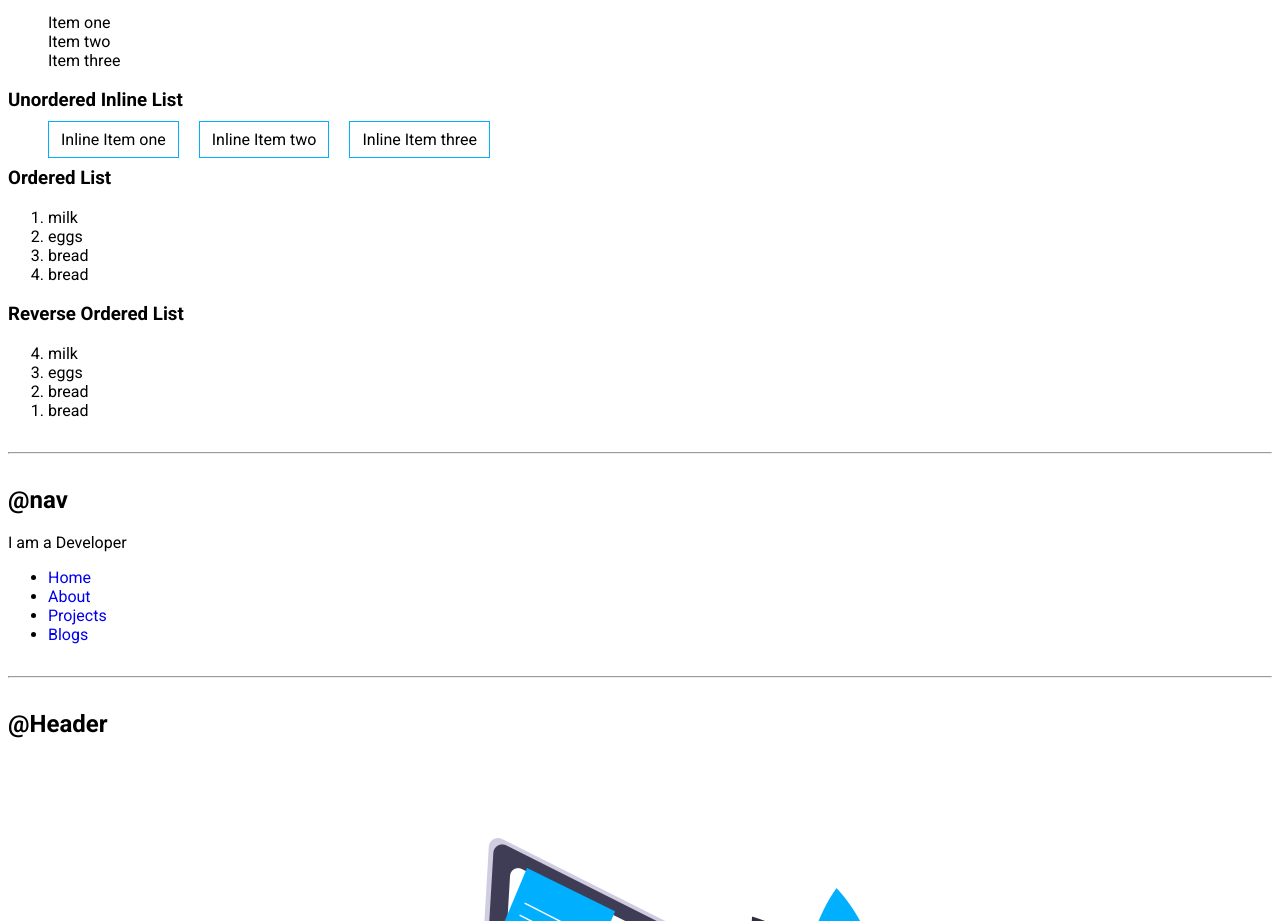
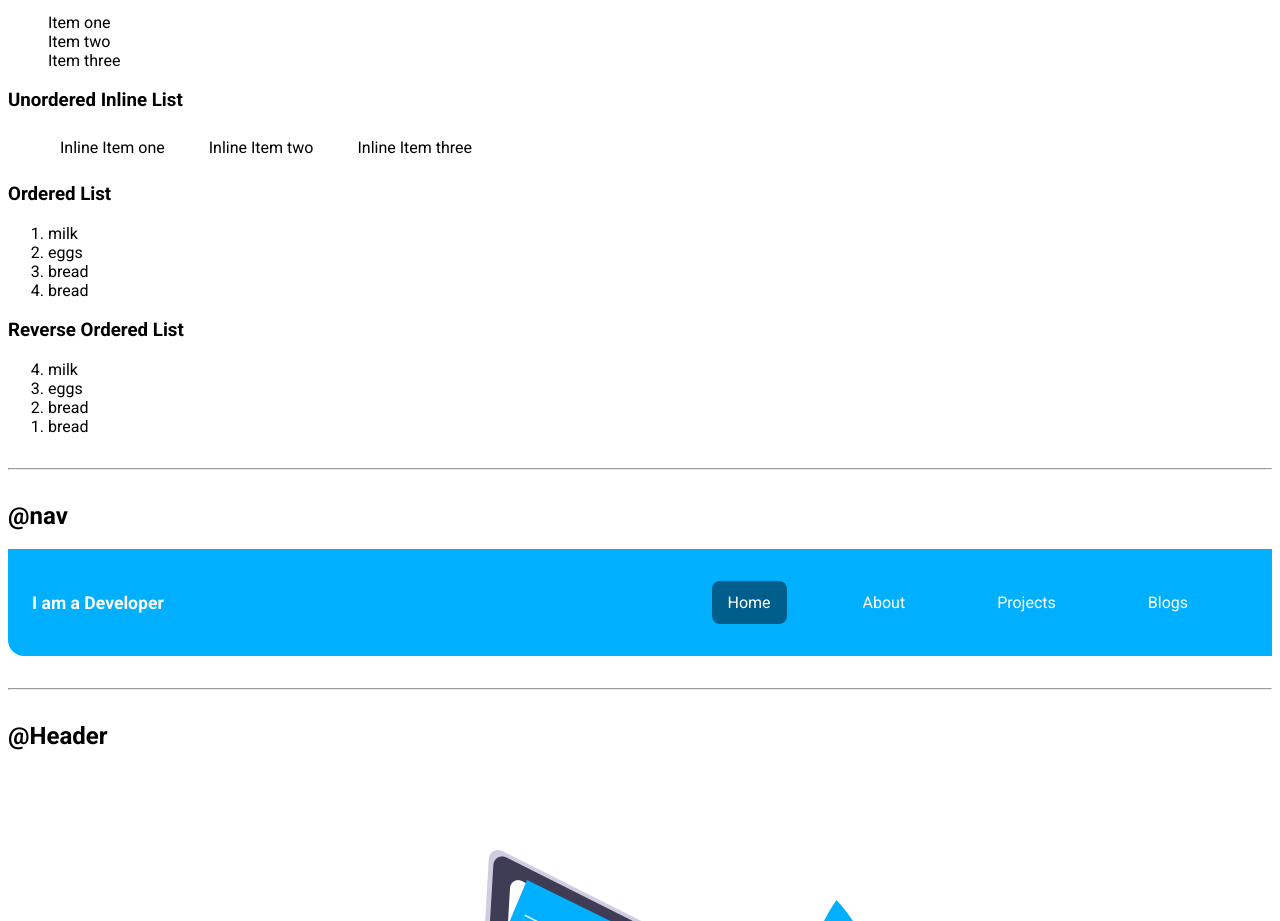
Before and after one commit to bharati-21/bharati-portfolio, a plain HTML site: page index.html in a window 1280 px wide. Shown: the part 1001-1922 px from the top of the page. Drawn offline with Linux system fonts and the light colour scheme.

Commit message:
style: navbar

```diff
--- a/index.html
+++ b/index.html
@@ -88,13 +88,13 @@
         <hr>
 
         <h2>@nav</h2>
-        <nav>
-            <div>I am a Developer</div>
-            <ul>
-                <li><a href="/">Home</a></li>
-                <li><a href="/">About</a></li>
-                <li><a href="./projects.html">Projects</a></li>
-                <li><a href="/">Blogs</a></li>
+        <nav class="nav-bar container">
+            <div class="brand">I am a Developer</div>
+            <ul class="list-item-inline nav-bar-links">
+                <li><a href="/" class="link active">Home</a></li>
+                <li><a href="/" class="link">About</a></li>
+                <li><a href="./projects.html" class="link">Projects</a></li>
+                <li><a href="/" class="link">Blogs</a></li>
             </ul>
         </nav>
 
--- a/styles.css
+++ b/styles.css
@@ -55,8 +55,31 @@ a {
 }
 
 .list-item-inline li {
-    display: inline;
-    border: 1px solid var(--primary-color);
+    display: inline-block;
     padding: 0.5rem 0.75rem;
     margin-right: 1rem;
 }
+
+/* Navigation Bar */
+.nav-bar {
+    background-color: var(--primary-color);
+    display: flex;
+    justify-content: space-between;
+    align-items: center;
+    padding: 0.5rem 1.5rem;
+    color: #fff;
+    border-bottom-left-radius: 1rem ;
+}
+
+.nav-bar .brand {
+    font-weight: bold;
+    font-size: 1.1rem;
+}
+
+.nav-bar-links .link {
+    color: #fff;
+}
+
+.nav-bar-links .active {
+    background: var(--secondary-color);
+}
```
